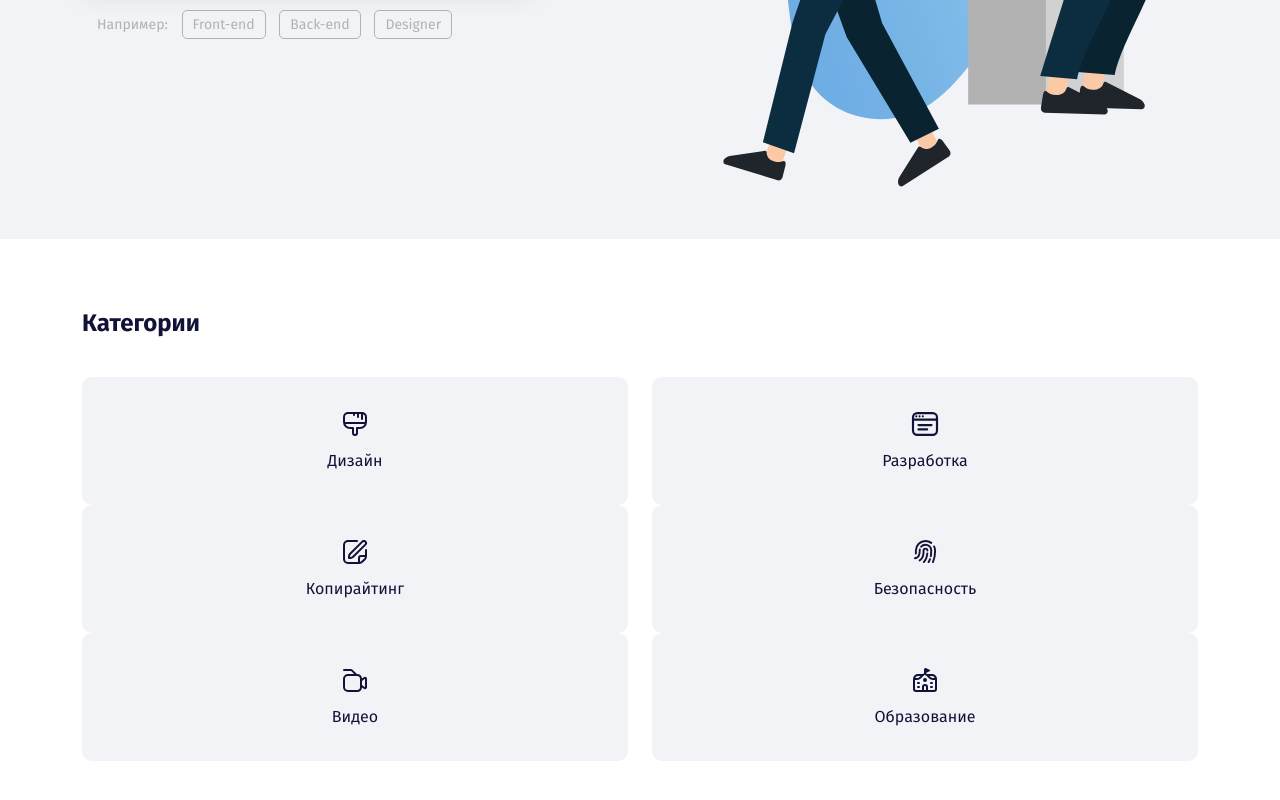
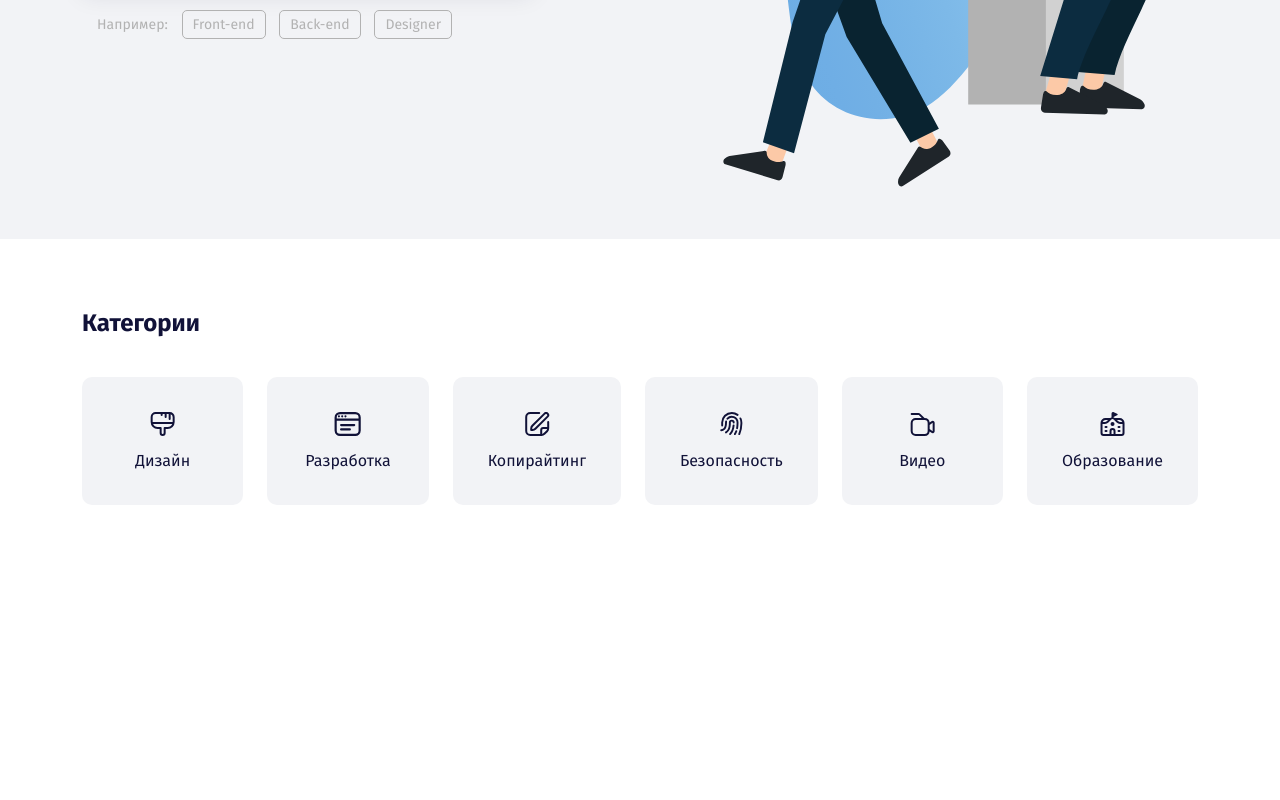
Before and after one commit to Boffin-ux/findyourjob, a plain HTML site: page index.html in a window 1280 px wide. Shown: the part 500-1300 px from the top of the page. After the commit the page ends 1085 px from the top, so only its background shows below. Drawn offline with Linux system fonts and the light colour scheme.

Commit message:
Add files via upload

```diff
--- a/css/style.css
+++ b/css/style.css
@@ -93,6 +93,10 @@ body {
    border: 1px solid #B2B2B2;
    border-radius: 5px;
 }
+.tag:hover {
+   background: #1A75E8;
+   color: #fff;
+}
 .section{
    padding-top: 70px;
    padding-bottom: 80px;
@@ -117,6 +121,7 @@ body {
    fill: #fff;
 }
 .card-icon{
+   width: 100%;
    fill: #111238;
    margin-bottom: 15px;
    transition: fill 0.2s;
--- a/index.html
+++ b/index.html
@@ -79,11 +79,10 @@
          <div class="row">
             <div class="col">
                <a href="#" class="card d-flex flex-column align-items-center">
-                  <svg height="24px" class="card-icon">
+                  <svg height="24" class="card-icon">
                      <use href="img\icons.svg#brush"></use>
                   </svg>
                   <span class="card-text">Дизайн</span>
-                  <!-- /.card-text -->
                </a>
                <!-- /.card -->
             </div>
@@ -94,52 +93,48 @@
                      <use href="img\icons.svg#browser"></use>
                   </svg>
                   <span class="card-text">Разработка</span>
-                  <!-- /.card-text --></a>
-               <!-- /.card -->
-            </div>
-            <!-- /.col -->
-            <div class="col">
-               <a href="#" class="card d-flex flex-column align-items-center">
-                  <svg height="24px" class="card-icon">
-                     <use href="img\icons.svg#edit"></use>
-                  </svg>
-                  <span class="card-text">Копирайтинг</span>
-                  <!-- /.card-text -->
                </a>
                <!-- /.card -->
             </div>
             <!-- /.col -->
             <div class="col">
                <a href="#" class="card d-flex flex-column align-items-center">
-                  <svg height="24px" class="card-icon">
-                     <use href="img\icons.svg#fingerprint"></use>
+                  <svg height="24" class="card-icon">
+                     <use href="img\icons.svg#edit"></use>
                   </svg>
-                  <span class="card-text">Безопасность</span>
-                  <!-- /.card-text -->
+                  <span class="card-text">Копирайтинг</span>
                </a>
                <!-- /.card -->
             </div>
             <!-- /.col -->
             <div class="col">
                <a href="#" class="card d-flex flex-column align-items-center">
-                  <svg height="24px" class="card-icon">
-                     <use href="img\icons.svg#camera"></use>
+                  <svg height="24" class="card-icon">
+                     <use href="img\icons.svg#fingerprint"></use>
                   </svg>
-                  <span class="card-text">Видео</span>
-                  <!-- /.card-text -->
+                  <span class="card-text">Безопасность</span>
                </a>
                <!-- /.card -->
             </div>
             <!-- /.col -->
             <div class="col">
                <a href="#" class="card d-flex flex-column align-items-center">
-                  <svg height="24px" class="card-icon">
+                  <svg height="24" class="card-icon">
+                     <use href="img\icons.svg#camera"></use>
+                  </svg>
+                  <span class="card-text">Видео</span>
+               </a>
+               <!-- /.card -->
+            </div>
+            <!-- /.col -->
+            <div class="col">
+               <a href="#" class="card d-flex flex-column align-items-center">
+                  <svg height="24" class="card-icon">
                      <use href="img\icons.svg#school"></use>
                   </svg>
                   <span class="card-text">Образование</span>
-                  <!-- /.card-text -->
                </a>
-               <!-- /.card -->
+               <!-- /.card-->
             </div>
             <!-- /.col -->
          </div>
```
